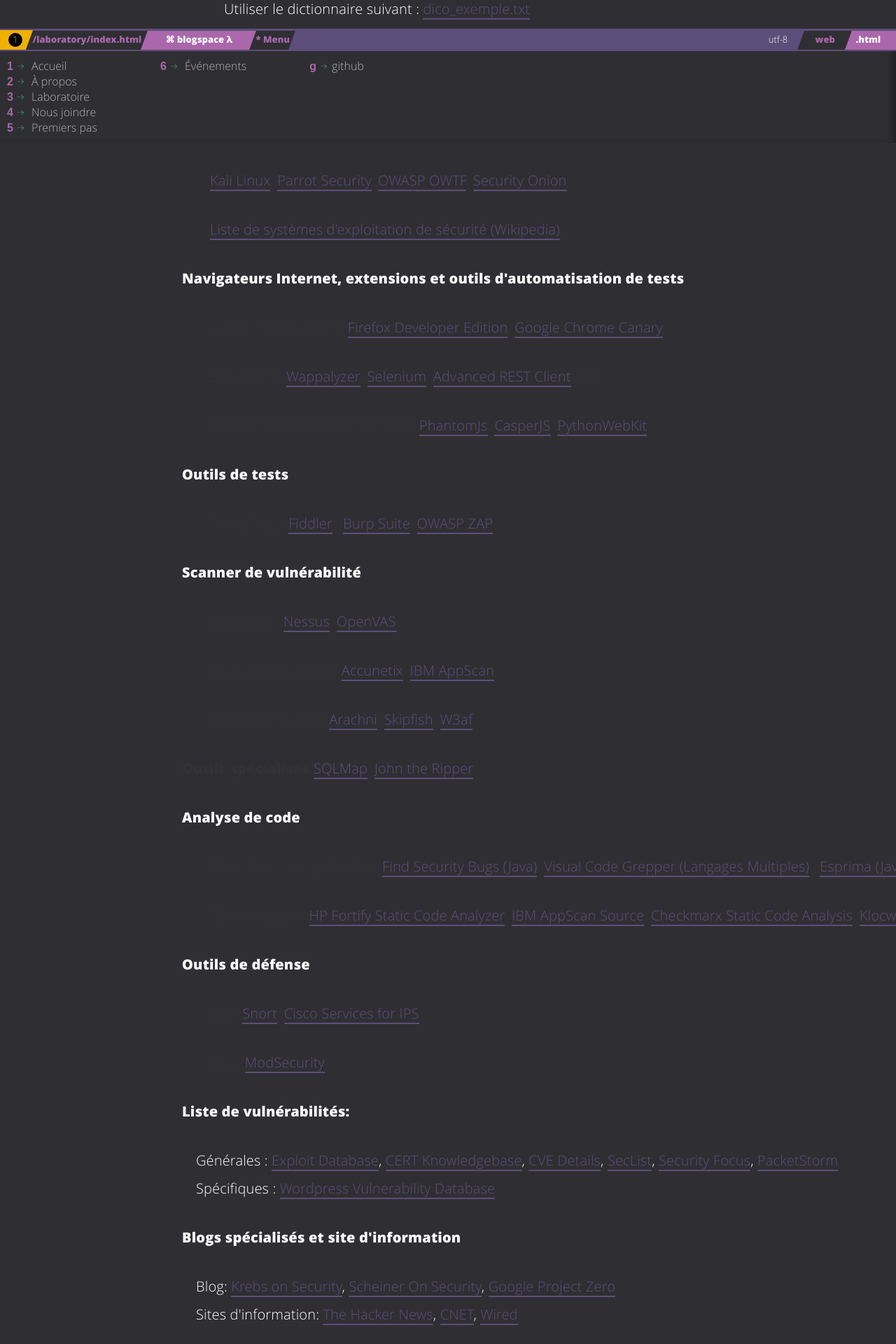
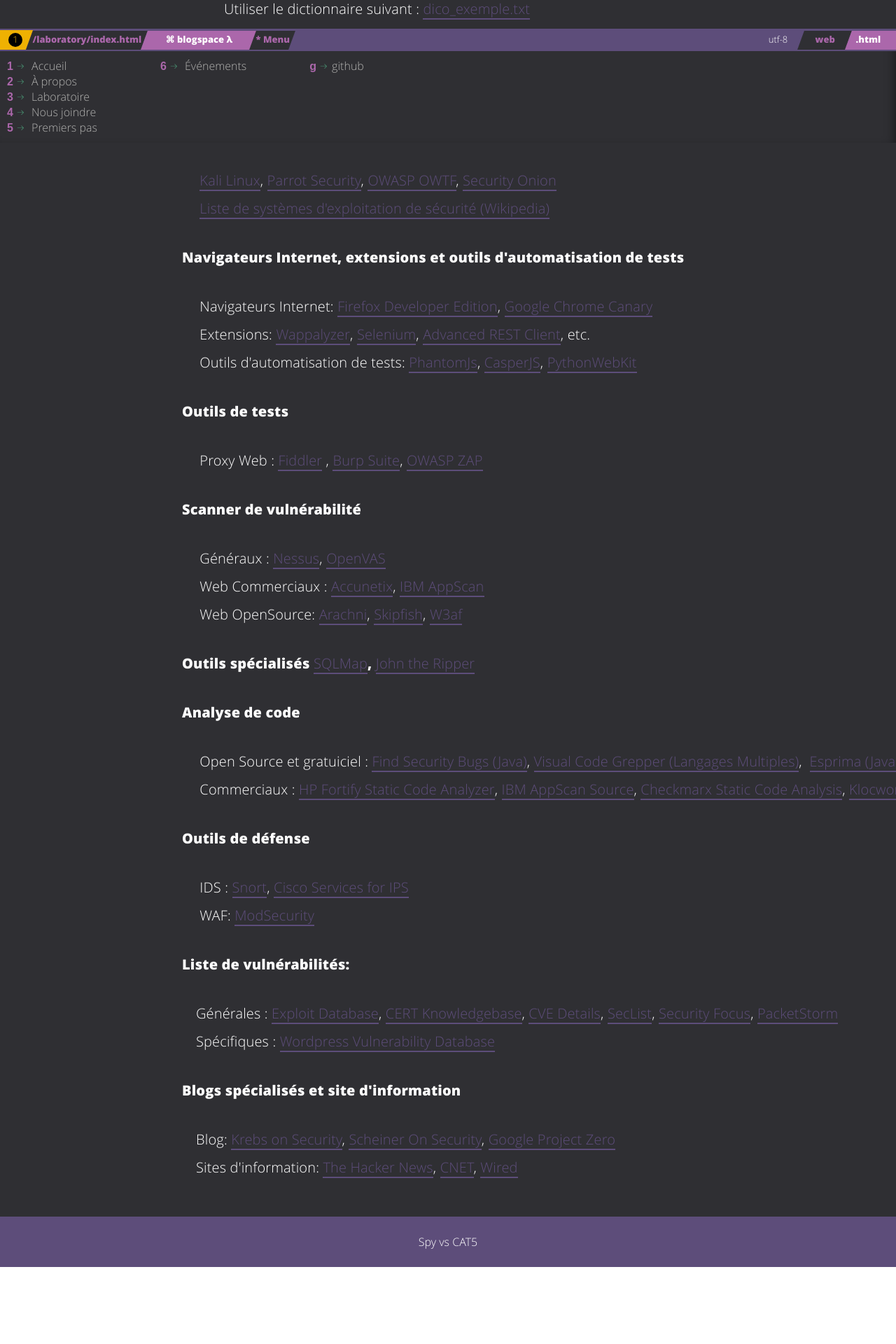
Before and after one commit to SpyVsCat5/SpyVsCat5.github.io, a Jekyll site: the page built from laboratory.html, in a window 1280 px wide. Shown: the part 1596-3516 px from the top of the page at 70% size. Built offline with Jekyll 4.4.1, drawn with Linux system fonts in a browser that asks for light colours; after the commit the page ends 3406 px from its top, so only the background shows below that.

Commit message:
style -p

```diff
--- a/laboratory.html
+++ b/laboratory.html
@@ -82,60 +82,60 @@ permalink: /laboratory/index.html
 			<h4 class="svc-lab-title"><strong>Syst&egrave;mes d'exploitation</strong></h4>
 			<ul class="svc-lab-description">
 				<li>
-					<p class="svc-lab-description"><a href="https://www.kali.org/" rel="noopener" target="_blank"><span lang="EN-US">Kali Linux</span></a><span lang="EN-US">,&nbsp;</span><a href="https://www.parrotsec.org/" rel="noopener" target="_blank"><span lang="EN-US">Parrot Security</span></a><span lang="EN-US">,&nbsp;</span><a href="https://www.owasp.org/index.php/OWASP_OWTF" rel="noopener" target="_blank"><span lang="EN-US">OWASP OWTF</span></a><span lang="EN-US">,&nbsp;</span><a href="https://securityonion.net/" rel="noopener" target="_blank"><span lang="EN-US">Security Onion</span></a></p>
+					<a href="https://www.kali.org/" rel="noopener" target="_blank"><span lang="EN-US">Kali Linux</span></a><span lang="EN-US">,&nbsp;</span><a href="https://www.parrotsec.org/" rel="noopener" target="_blank"><span lang="EN-US">Parrot Security</span></a><span lang="EN-US">,&nbsp;</span><a href="https://www.owasp.org/index.php/OWASP_OWTF" rel="noopener" target="_blank"><span lang="EN-US">OWASP OWTF</span></a><span lang="EN-US">,&nbsp;</span><a href="https://securityonion.net/" rel="noopener" target="_blank"><span lang="EN-US">Security Onion</span></a>
 				</li>
 				<li>
-					<p class="svc-lab-description"><a href="https://en.wikipedia.org/wiki/Security-focused_operating_system" rel="noopener" target="_blank">Liste de syst&egrave;mes d'exploitation de s&eacute;curit&eacute; (Wikipedia)</a></p>
+					<a href="https://en.wikipedia.org/wiki/Security-focused_operating_system" rel="noopener" target="_blank">Liste de syst&egrave;mes d'exploitation de s&eacute;curit&eacute; (Wikipedia)</a>
 				</li>
 			</ul>
 			<h4 class="svc-lab-title"><strong>Navigateurs Internet, extensions et outils d'automatisation de tests&nbsp;</strong></h4>
 			<ul class="svc-lab-description">
 				<li>
-					<p class="svc-lab-description"><span lang="EN-US">Navigateurs Internet:&nbsp;</span><a rel="noopener" target="_blank"><span lang="EN-US">Firefox Developer Edition</span></a><span lang="EN-US">,&nbsp;</span><a rel="noopener" target="_blank"><span lang="EN-US">Google Chrome Canary</span></a></p>
+					<span lang="EN-US">Navigateurs Internet:&nbsp;</span><a rel="noopener" target="_blank"><span lang="EN-US">Firefox Developer Edition</span></a><span lang="EN-US">,&nbsp;</span><a rel="noopener" target="_blank"><span lang="EN-US">Google Chrome Canary</span></a>
 				</li>
-				<li class="svc-lab-description">
-					<p class="svc-lab-description"><span lang="EN-US">Extensions:&nbsp;</span><a href="https://wappalyzer.com/" rel="noopener" target="_blank"><span lang="EN-US">Wappalyzer</span></a><span lang="EN-US">,&nbsp;</span><a href="http://www.seleniumhq.org/" rel="noopener" target="_blank"><span lang="EN-US">Seleni<wbr>um</span></a><span lang="EN-US">,&nbsp;</span><a href="https://chrome.google.com/webstore/detail/advanced-rest-client/hgmloofddffdnphfgcellkdfbfbjeloo" rel="noopener" target="_blank"><span lang="EN-US">Advanced REST Client</span></a><span lang="EN-US">, etc.</span></p>
+				<li >
+					<span lang="EN-US">Extensions:&nbsp;</span><a href="https://wappalyzer.com/" rel="noopener" target="_blank"><span lang="EN-US">Wappalyzer</span></a><span lang="EN-US">,&nbsp;</span><a href="http://www.seleniumhq.org/" rel="noopener" target="_blank"><span lang="EN-US">Seleni<wbr>um</span></a><span lang="EN-US">,&nbsp;</span><a href="https://chrome.google.com/webstore/detail/advanced-rest-client/hgmloofddffdnphfgcellkdfbfbjeloo" rel="noopener" target="_blank"><span lang="EN-US">Advanced REST Client</span></a><span lang="EN-US">, etc.</span>
 				</li>
-				<li class="svc-lab-description">
-					<p>Outils d'automatisation de tests:&nbsp;<a href="http://phantomjs.org/" rel="noopener" target="_blank">PhantomJs</a>,&nbsp;<a href="http://casperjs.org/" rel="noopener" target="_blank">CasperJS</a>,&nbsp;<a href="https://wiki.python.org/moin/PythonWebKit" rel="noopener" target="_blank">Py<wbr>thonWebKit</a></p>
+				<li >
+					Outils d'automatisation de tests:&nbsp;<a href="http://phantomjs.org/" rel="noopener" target="_blank">PhantomJs</a>,&nbsp;<a href="http://casperjs.org/" rel="noopener" target="_blank">CasperJS</a>,&nbsp;<a href="https://wiki.python.org/moin/PythonWebKit" rel="noopener" target="_blank">Py<wbr>thonWebKit</a>
 				</li>
 			</ul>
 			<h4 class="svc-lab-title"><strong>Outils de tests&nbsp;</strong></h4>
 			<ul class="svc-lab-description">
-				<li class="svc-lab-description">
-					<p><span lang="EN-US">Proxy Web :&nbsp;</span><a href="http://www.telerik.com/fiddler" rel="noopener" target="_blank"><span lang="EN-US">Fiddler</span></a><span lang="EN-US">&nbsp;,&nbsp;</span><a rel="noopener" target="_blank"><span lang="EN-US">Burp Suite</span></a><span lang="EN-US">,&nbsp;</span><a href="https://www.owasp.org/index.php/OWASP_Zed_Attack_Proxy_Project" rel="noopener" target="_blank"><span lang="EN-US">OWASP ZAP</span></a></p>
+				<li >
+					<span lang="EN-US">Proxy Web :&nbsp;</span><a href="http://www.telerik.com/fiddler" rel="noopener" target="_blank"><span lang="EN-US">Fiddler</span></a><span lang="EN-US">&nbsp;,&nbsp;</span><a rel="noopener" target="_blank"><span lang="EN-US">Burp Suite</span></a><span lang="EN-US">,&nbsp;</span><a href="https://www.owasp.org/index.php/OWASP_Zed_Attack_Proxy_Project" rel="noopener" target="_blank"><span lang="EN-US">OWASP ZAP</span></a>
 				</li>
 			</ul>
 			<h4 class="svc-lab-title"><strong>Scanner de vuln&eacute;rabilit&eacute;&nbsp;</strong></h4>
 			<ul class="svc-lab-description">
-				<li class="svc-lab-description">
-					<p>G&eacute;n&eacute;raux :&nbsp;<a rel="noopener" target="_blank">Nessus</a>,&nbsp;<a href="http://www.openvas.org/" rel="noopener" target="_blank">OpenVAS</a></p>
+				<li >
+					G&eacute;n&eacute;raux :&nbsp;<a rel="noopener" target="_blank">Nessus</a>,&nbsp;<a href="http://www.openvas.org/" rel="noopener" target="_blank">OpenVAS</a>
 				</li>
-				<li class="svc-lab-description">
-					<p>Web Commerciaux :&nbsp;<a href="http://www.acunetix.com/" rel="noopener" target="_blank">Accunetix</a>,&nbsp;<a rel="noopener" target="_blank">IBM AppScan</a></p>
+				<li >
+					Web Commerciaux :&nbsp;<a href="http://www.acunetix.com/" rel="noopener" target="_blank">Accunetix</a>,&nbsp;<a rel="noopener" target="_blank">IBM AppScan</a>
 				</li>
-				<li class="svc-lab-description">
-					<p class="svc-lab-description">Web OpenSource:&nbsp;<a href="http://www.arachni-scanner.com/" rel="noopener" target="_blank">Arachni</a>,&nbsp;<a href="https://github.com/spinkham/skipfish" rel="noopener" target="_blank">Skipfish</a>,<wbr>&nbsp;<a href="https://github.com/andresriancho/w3af" rel="noopener" target="_blank">W3af</a></p>
+				<li >
+					Web OpenSource:&nbsp;<a href="http://www.arachni-scanner.com/" rel="noopener" target="_blank">Arachni</a>,&nbsp;<a href="https://github.com/spinkham/skipfish" rel="noopener" target="_blank">Skipfish</a>,<wbr>&nbsp;<a href="https://github.com/andresriancho/w3af" rel="noopener" target="_blank">W3af</a>
 				</li>
 			</ul>
-			<p class="svc-lab-title"><strong>Outils sp&eacute;cialis&eacute;s</strong>&nbsp;<a href="http://sqlmap.org/" rel="noopener" target="_blank">SQLMap</a>,&nbsp;<a href="http://www.openwall.com/john/" rel="noopener" target="_blank">John the Ripper</a></p>
+			<h4 class="svc-lab-title"><strong>Outils sp&eacute;cialis&eacute;s</strong>&nbsp;<a href="http://sqlmap.org/" rel="noopener" target="_blank">SQLMap</a>,&nbsp;<a href="http://www.openwall.com/john/" rel="noopener" target="_blank">John the Ripper</a></h4>
 			<h4 class="svc-lab-title"><strong>Analyse de code</strong></h4>
 			<ul class="svc-lab-description">
-				<li class="svc-lab-description">
-					<p class="svc-lab-description">Open Source et gratuiciel :&nbsp;<a href="https://find-sec-bugs.github.io/" rel="noopener" target="_blank">Find Security Bugs (Java)</a>,&nbsp;<a href="https://github.com/nccgroup/VCG" rel="noopener" target="_blank">Visual Code Grepper (Langages Multiples)</a>,
-					&nbsp;<a href="http://esprima.org/" rel="noopener" target="_blank">Esprima (JavaScript)</a></p>
+				<li >
+					Open Source et gratuiciel :&nbsp;<a href="https://find-sec-bugs.github.io/" rel="noopener" target="_blank">Find Security Bugs (Java)</a>,&nbsp;<a href="https://github.com/nccgroup/VCG" rel="noopener" target="_blank">Visual Code Grepper (Langages Multiples)</a>,
+					&nbsp;<a href="http://esprima.org/" rel="noopener" target="_blank">Esprima (JavaScript)</a>
 				</li>
-				<li class="svc-lab-description">
-					<p class="svc-lab-description">Commerciaux :&nbsp;<a href="http://www8.hp.com/ca/en/software-solutions/static-code-analysis-sast/index.html" rel="noopener" target="_blank">HP Fortify Static Code Analyzer</a>,&nbsp;<a rel="noopener" target="_blank">IBM AppScan Source</a>,&nbsp;<a rel="noopener" target="_blank">Checkmarx Static Code Analysis</a>,&nbsp;<a href="http://www.klocwork.com/products-services/klocwork/static-code-analysis" rel="noopener" target="_blank">Klocwork</a></p>
+				<li >
+					Commerciaux :&nbsp;<a href="http://www8.hp.com/ca/en/software-solutions/static-code-analysis-sast/index.html" rel="noopener" target="_blank">HP Fortify Static Code Analyzer</a>,&nbsp;<a rel="noopener" target="_blank">IBM AppScan Source</a>,&nbsp;<a rel="noopener" target="_blank">Checkmarx Static Code Analysis</a>,&nbsp;<a href="http://www.klocwork.com/products-services/klocwork/static-code-analysis" rel="noopener" target="_blank">Klocwork</a>
 				</li>
 			</ul>
 			<h4 class="svc-lab-title"><strong>Outils de d&eacute;fense</strong></h4>
 			<ul class="svc-lab-description">
-				<li class="svc-lab-description">
-					<p class="svc-lab-description"><span lang="EN-US">IDS :&nbsp;</span><a href="https://www.snort.org/" rel="noopener" target="_blank"><span lang="EN-US">Snort</span></a><span lang="EN-US">,&nbsp;</span><a rel="noopener" target="_blank"><span lang="EN-US">Cisco Services for IPS</span></a></p>
+				<li >
+					<span lang="EN-US">IDS :&nbsp;</span><a href="https://www.snort.org/" rel="noopener" target="_blank"><span lang="EN-US">Snort</span></a><span lang="EN-US">,&nbsp;</span><a rel="noopener" target="_blank"><span lang="EN-US">Cisco Services for IPS</span></a>
 				</li>
-				<li class="svc-lab-description">
-					<p>WAF:&nbsp;<a href="https://modsecurity.org/" rel="noopener" target="_blank">ModSecurity</a></p>
+				<li >
+					WAF:&nbsp;<a href="https://modsecurity.org/" rel="noopener" target="_blank">ModSecurity</a>
 				</li>
 			</ul>
 			<h4 class="svc-lab-title">Liste de vuln&eacute;rabilit&eacute;s:</h4>
```
